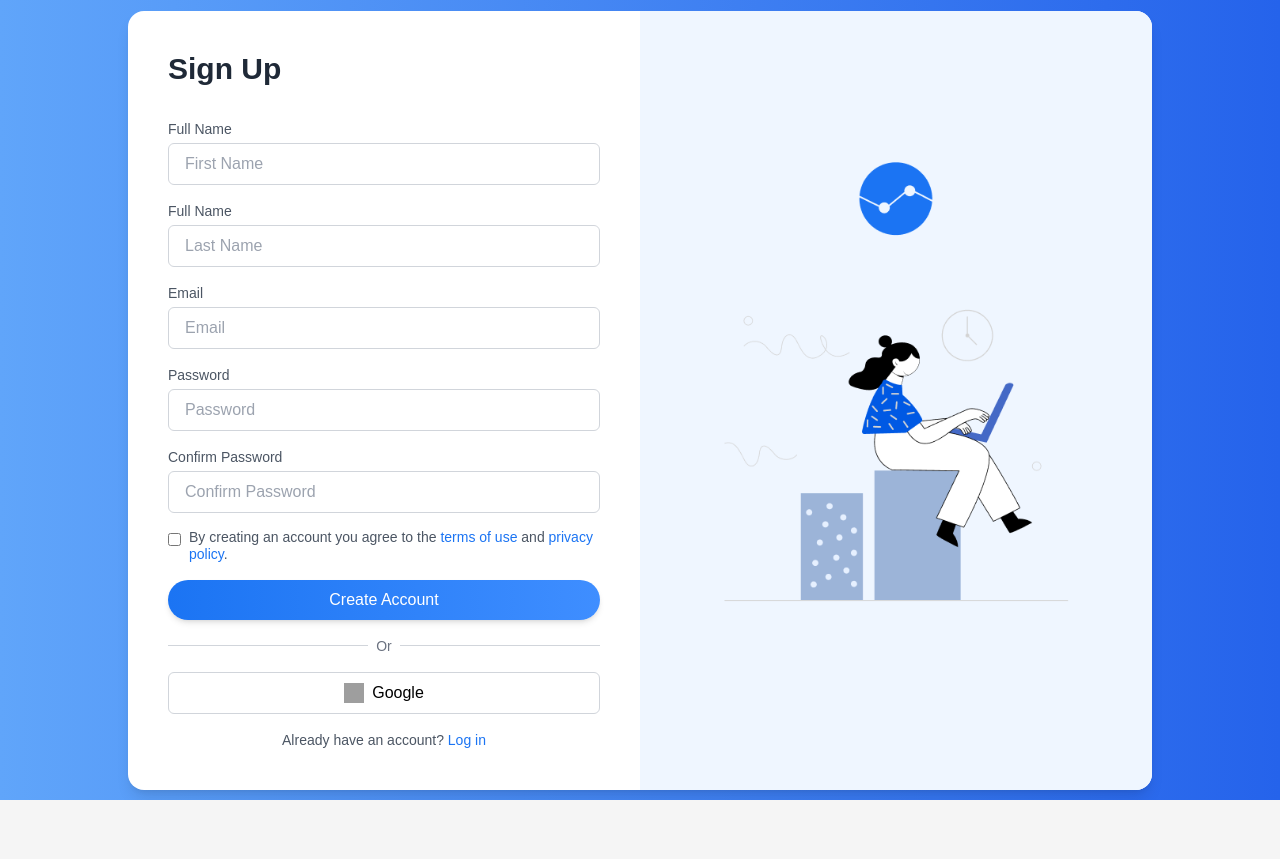
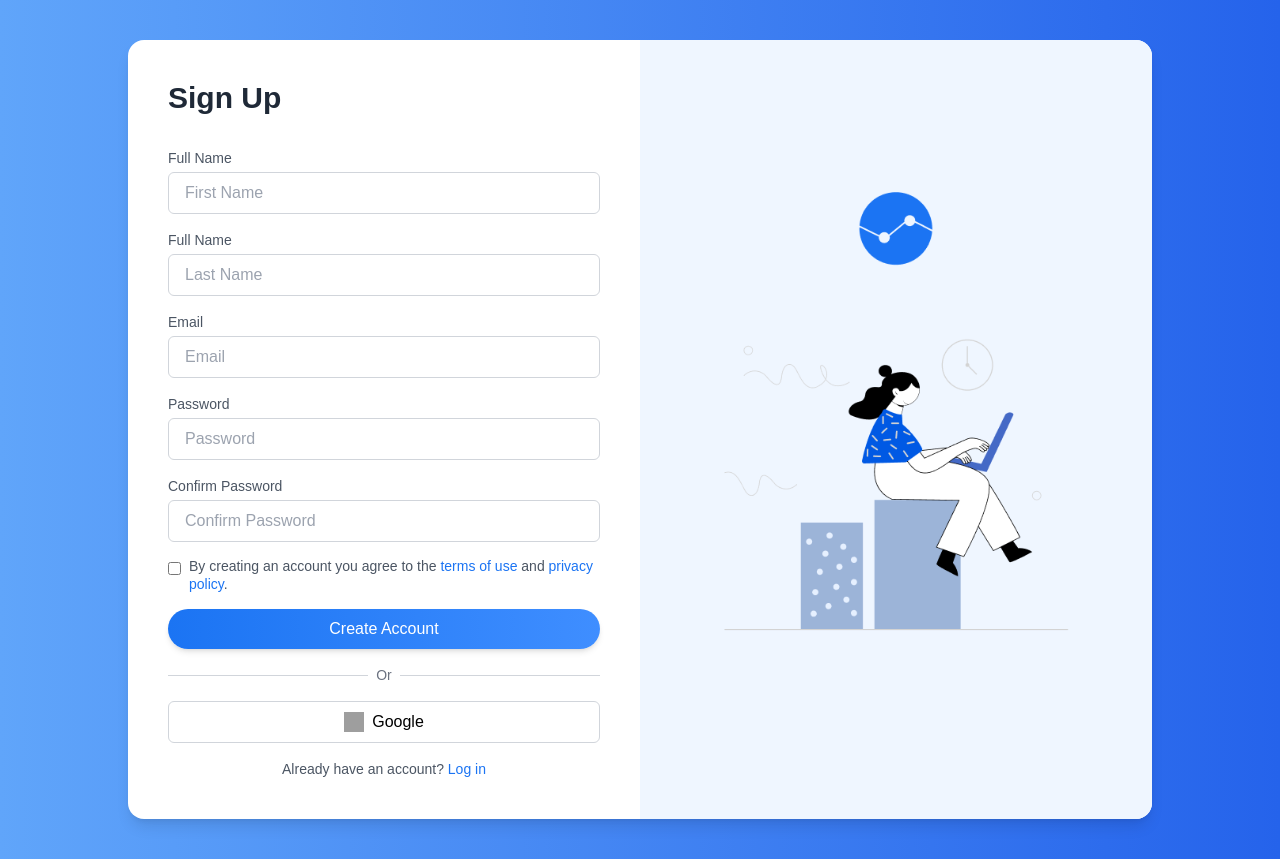
Before and after one commit to fusion-net-org/Fusion-FrontEnd, a React (Vite) app: page /register in a window 1280 px wide. Before the commit the page ends 800 px from the top, so only its background shows below. Built offline with nearby package versions, Linux system fonts and the light colour scheme; grey boxes are pictures that could not be loaded.

Commit message:
style: fix ui

```diff
--- a/src/pages/register/Register.tsx
+++ b/src/pages/register/Register.tsx
@@ -38,7 +38,7 @@
   };
 
   return (
-    <div className="flex justify-center items-center min-h-screen bg-gradient-to-r from-blue-400 to-blue-600">
+    <div className="flex justify-center items-center min-h-screen bg-gradient-to-r from-blue-400 to-blue-600 p-10">
       <div className="bg-white rounded-2xl shadow-lg w-full max-w-5xl flex overflow-hidden">
         {/* Form Section */}
         <div className="w-full md:w-1/2 p-10">
```
Also changed, not shown: 1 other file (tests, documents, lock files or other folders).
